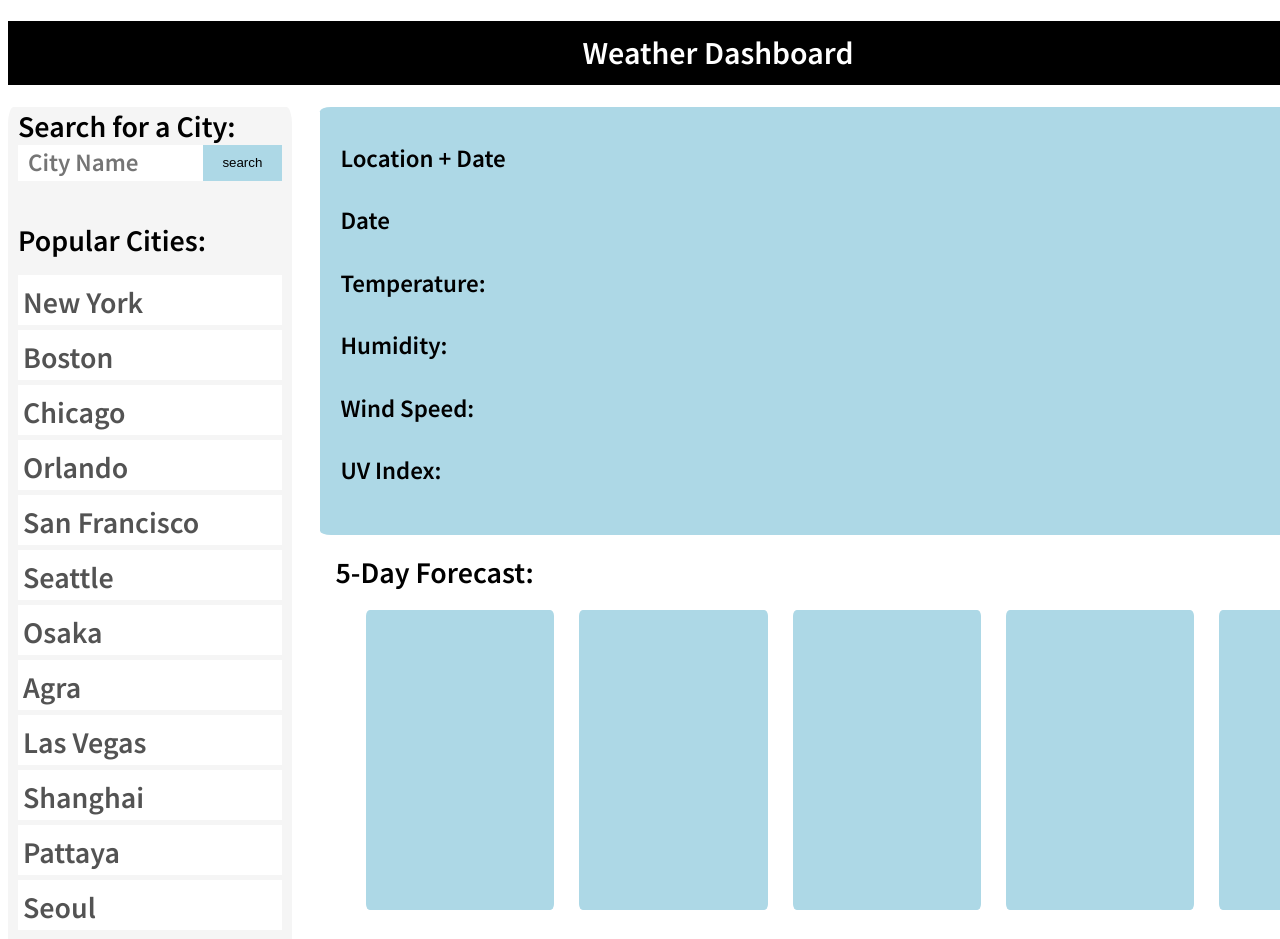
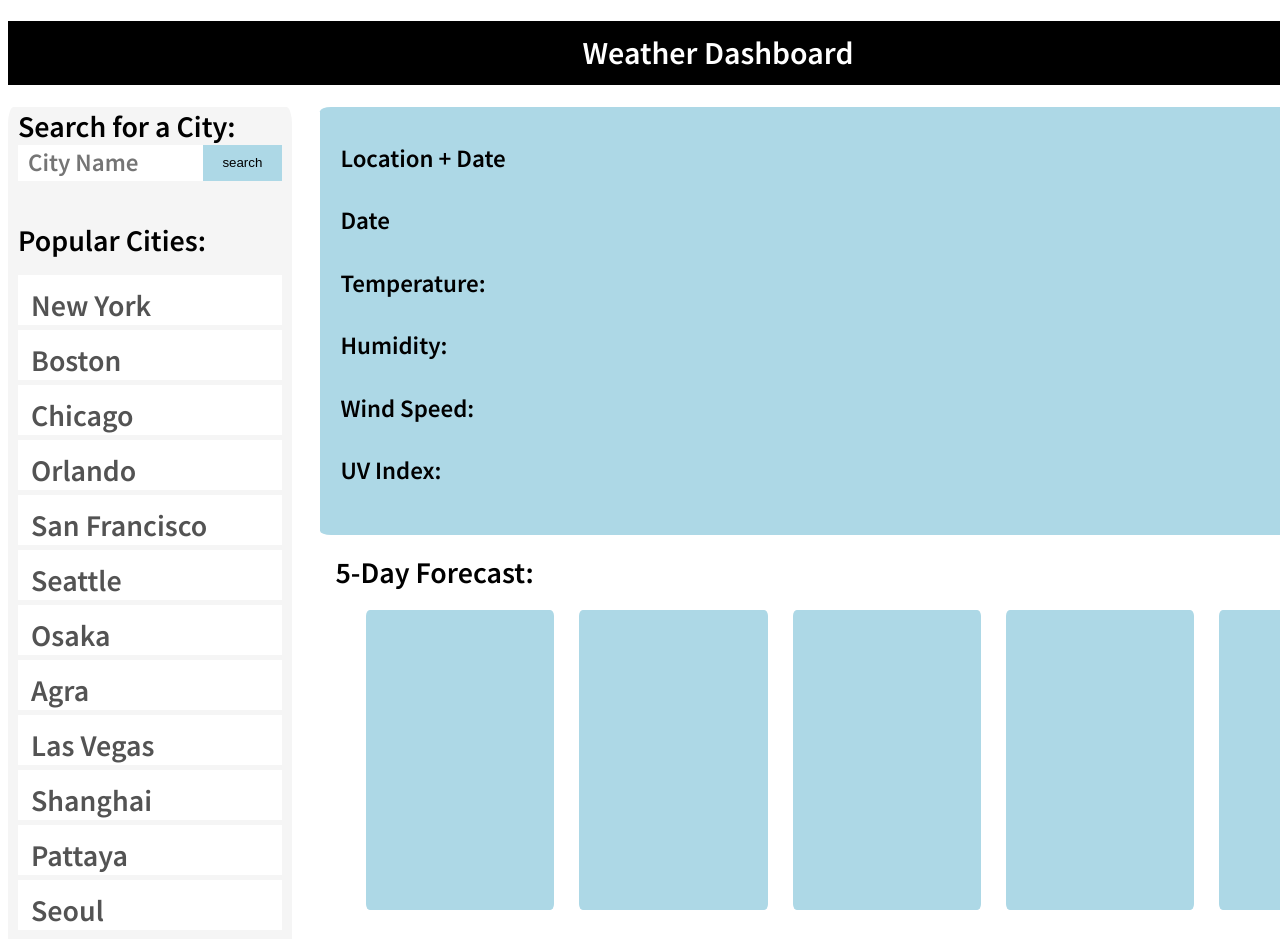
Before and after one commit to DEG18/Homework6, a plain HTML site: page index.html in a window 1280 px wide. Shown: the top 939 px of the page. Drawn offline with nearby package versions, Linux system fonts and the light colour scheme; no server answers.

Commit message:
Update buttons index.html

```diff
--- a/index.html
+++ b/index.html
@@ -44,8 +44,25 @@
 
             <div class="cityName">
               <ul class="nameList">
-                <!-- <li><button class="btn" value="New York">New York</button></li> -->
-                <li>New York</li>
+                <li><button class="btn" value="New York">New York</button></li>
+                <li><button class="btn" value="Boston">Boston</button></li>
+                <li><button class="btn" value="Chicago">Chicago</button></li>
+                <li><button class="btn" value="Orlando">Orlando</button></li>
+                <li>
+                  <button class="btn" value="San Francisco">
+                    San Francisco
+                  </button>
+                </li>
+                <li><button class="btn" value="Seattle">Seattle</button></li>
+                <li><button class="btn" value="Osaka">Osaka</button></li>
+                <li><button class="btn" value="Agra">Agra</button></li>
+                <li>
+                  <button class="btn" value="Las Vegas">Las Vegas</button>
+                </li>
+                <li><button class="btn" value="Shanghai">Shanghai</button></li>
+                <li><button class="btn" value="Pattaya">Pattaya</button></li>
+                <li><button class="btn" value="Seoul">Seoul</button></li>
+                <!-- <li>New York</li>
                 <li>Boston</li>
                 <li>Chicago</li>
                 <li>Orlando</li>
@@ -56,7 +73,7 @@
                 <li>Las Vegas</li>
                 <li>Shanghai</li>
                 <li>Pattaya</li>
-                <li>Seoul</li>
+                <li>Seoul</li> -->
               </ul>
             </div>
           </div>
--- a/script.js
+++ b/script.js
@@ -129,9 +129,10 @@ function forecastWeather(cityName) {
   });
 }
 
-// $(".btn").click(function (e) {
-//   e.preventDefault();
-//   var name = $(this).val();
-//   console.log(name);
-//   init(name);
-// });
+$(".btn").click(function (e) {
+  e.preventDefault();
+  var name = $(this).val();
+  console.log(name);
+  init(name);
+  localStorage.setItem("nameOfCity", `${name}`);
+});
--- a/style.css
+++ b/style.css
@@ -84,6 +84,16 @@ li {
   font-size: 30px;
 }
 
+.btn {
+  border-color: transparent;
+  background-color: transparent;
+  color: rgb(83, 83, 83);
+  font-size: 1.5em;
+  line-height: 1.5;
+  font-family: "Source Sans Pro", sans-serif;
+  font-size: 30px;
+}
+
 .col2 {
   min-width: 78%;
   height: 856px;
```
